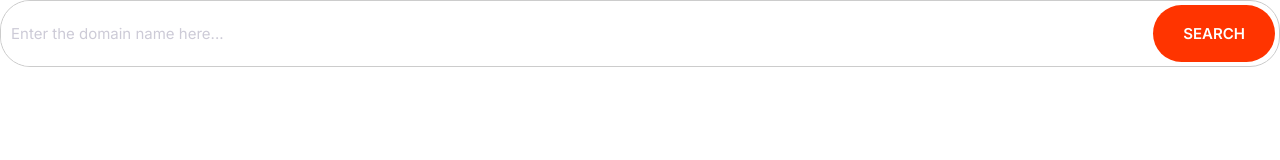
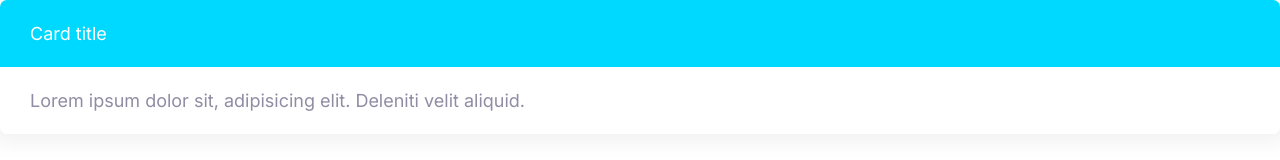
Before and after one commit to Iriaa9/moshify, a plain HTML site: page index.html in a window 1280 px wide. Drawn offline with Linux system fonts and the light colour scheme.

Commit message:
Build card component.

```diff
--- a/CSS/styles.css
+++ b/CSS/styles.css
@@ -269,3 +269,25 @@ a {
     font-size: 1.5rem;
   }
 }
+
+/* Cards */
+.card {
+  border-radius: 7px;
+  box-shadow: 0 0 20px 10px #f3f3f3;
+  overflow: hidden;
+}
+
+.card__header,
+.card__body {
+  padding: 2rem 3rem;
+}
+
+.card--primary .card__header {
+  background-color: var(--color-primary);
+  color: white;
+}
+
+.card--secondary .card__header {
+  background-color: var(--color-secondary);
+  color: white;
+}
--- a/index.html
+++ b/index.html
@@ -14,13 +14,11 @@
     <link rel="stylesheet" href="css/styles.css" />
   </head>
   <body>
-    <div class="input-group">
-      <input
-        type="text"
-        class="input"
-        placeholder="Enter the domain name here..."
-      />
-      <button class="btn btn--accent">Search</button>
+    <div class="card card--secondary">
+      <header class="card__header">Card title</header>
+      <div class="card__body">
+        Lorem ipsum dolor sit, adipisicing elit. Deleniti velit aliquid.
+      </div>
     </div>
   </body>
 </html>
```
Also changed, not shown: components/cards.html (added, +6 -0 lines).
